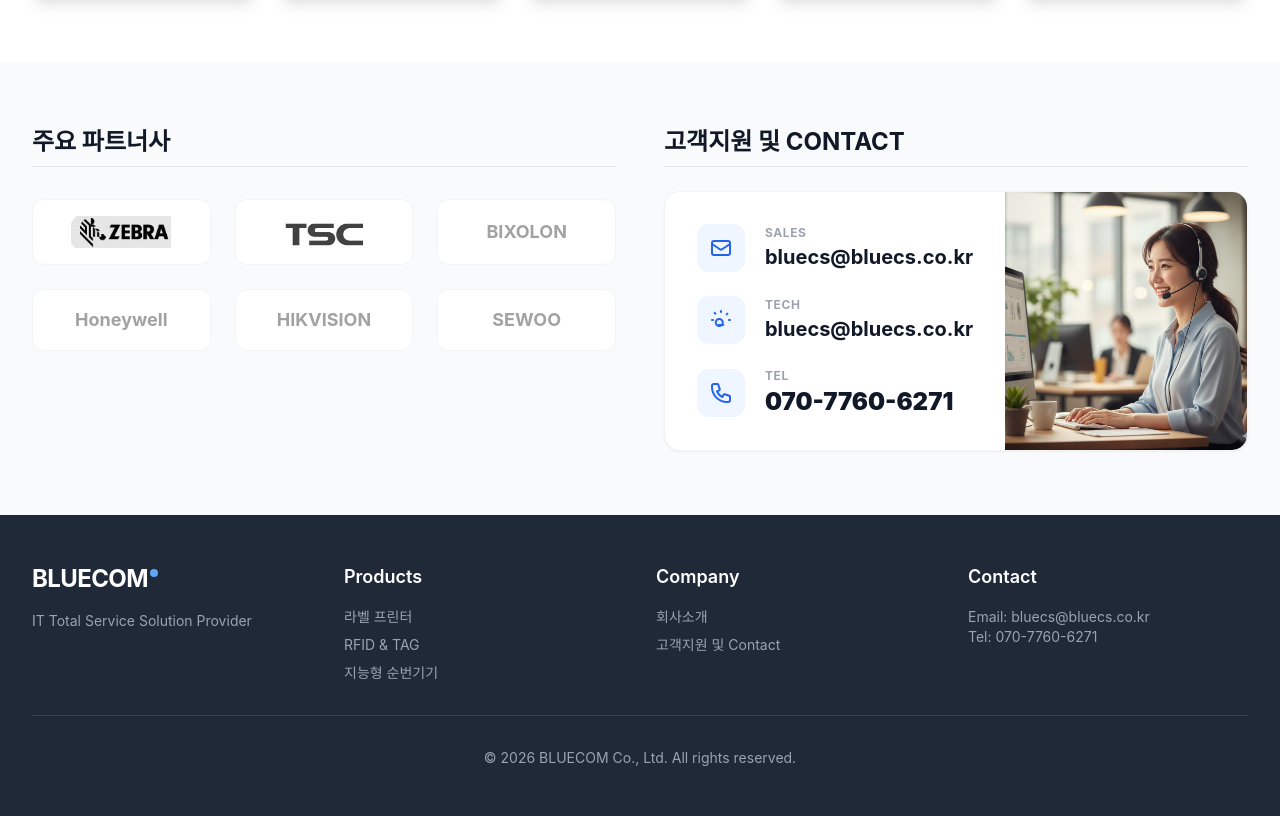
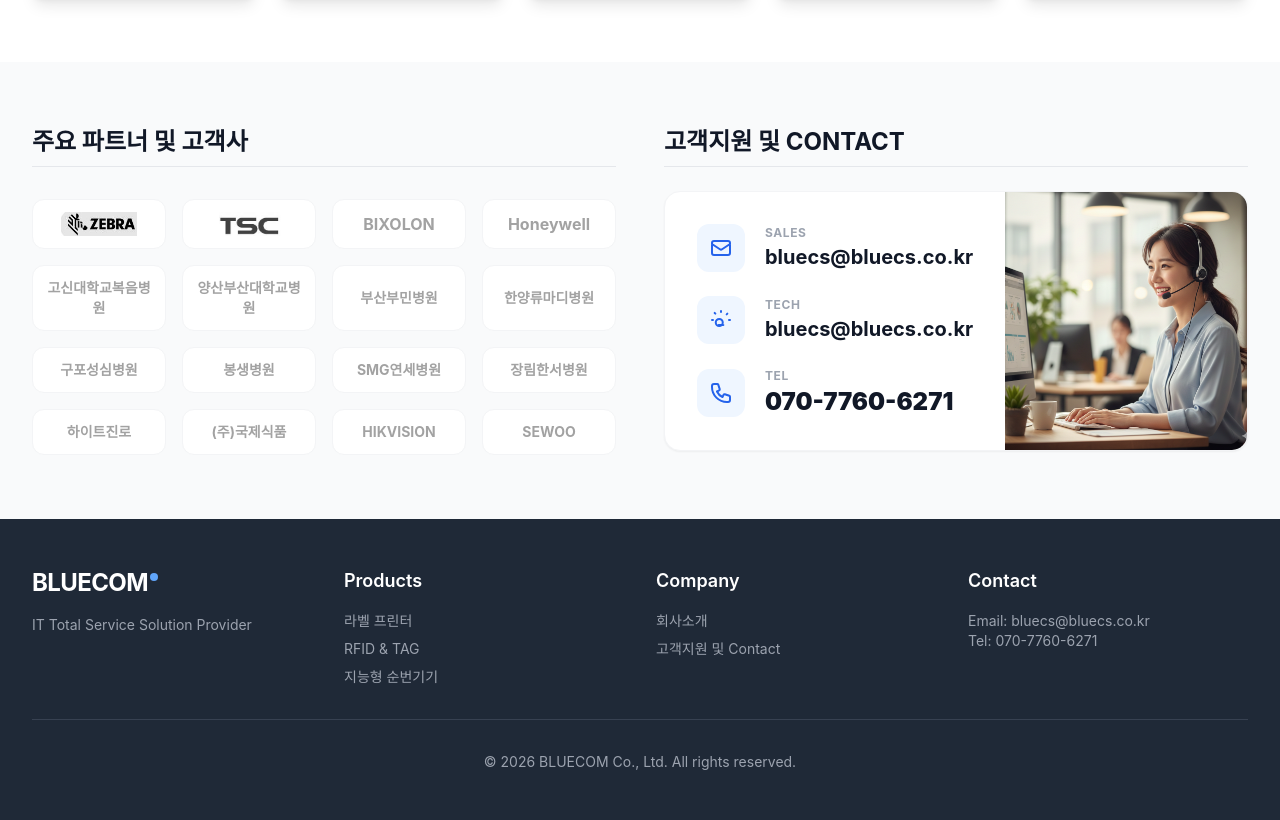
Before and after one commit to gmdcok-crypto/homep, a React (Vite) app: page / in a window 1280 px wide. Shown: the part 2167-2987 px from the top of the page. Built offline with nearby package versions, Linux system fonts and the light colour scheme.

Commit message:
Expand major partners and clients list in SupportSection

```diff
--- a/src/components/SupportSection.jsx
+++ b/src/components/SupportSection.jsx
@@ -6,28 +6,36 @@
         <section className="py-16 bg-gray-50">
             <div className="container mx-auto px-4 sm:px-6 lg:px-8">
                 <div className="grid grid-cols-1 md:grid-cols-2 gap-12 text-left">
-                    {/* Major Partners */}
+                    {/* Major Partners & Clients */}
                     <div>
-                        <h2 className="text-2xl font-bold text-gray-900 mb-6 border-b pb-2 font-display">주요 파트너사</h2>
-                        <div className="grid grid-cols-2 sm:grid-cols-3 gap-6 pt-2">
-                            <div className="flex items-center justify-center p-4 bg-white rounded-xl border border-gray-100 hover:shadow-md transition-all group">
-                                <img src="/images/zebra_logo.jpg" alt="Zebra" className="h-8 object-contain filter grayscale group-hover:grayscale-0 transition-all duration-300" />
+                        <h2 className="text-2xl font-bold text-gray-900 mb-6 border-b pb-2 font-display">주요 파트너 및 고객사</h2>
+                        <div className="grid grid-cols-2 sm:grid-cols-3 lg:grid-cols-4 gap-4 pt-2">
+                            {/* Global Partners */}
+                            <div className="flex items-center justify-center p-3 bg-white rounded-xl border border-gray-100 hover:shadow-md transition-all group">
+                                <img src="/images/zebra_logo.jpg" alt="Zebra" className="h-6 object-contain filter grayscale group-hover:grayscale-0 transition-all duration-300" />
                             </div>
-                            <div className="flex items-center justify-center p-4 bg-white rounded-xl border border-gray-100 hover:shadow-md transition-all group">
-                                <img src="/images/tsc_logo.JPG" alt="TSC" className="h-8 object-contain filter grayscale group-hover:grayscale-0 transition-all duration-300" />
+                            <div className="flex items-center justify-center p-3 bg-white rounded-xl border border-gray-100 hover:shadow-md transition-all group">
+                                <img src="/images/tsc_logo.JPG" alt="TSC" className="h-6 object-contain filter grayscale group-hover:grayscale-0 transition-all duration-300" />
                             </div>
-                            <div className="flex items-center justify-center p-4 bg-white rounded-xl border border-gray-100 hover:shadow-md transition-all group">
-                                <div className="text-gray-400 font-bold text-lg filter grayscale group-hover:grayscale-0 transition-all duration-300">BIXOLON</div>
+                            <div className="flex items-center justify-center p-3 bg-white rounded-xl border border-gray-100 hover:shadow-md transition-all group">
+                                <div className="text-gray-400 font-bold text-base filter grayscale group-hover:grayscale-0 transition-all duration-300">BIXOLON</div>
                             </div>
-                            <div className="flex items-center justify-center p-4 bg-white rounded-xl border border-gray-100 hover:shadow-md transition-all group">
-                                <div className="text-gray-400 font-bold text-lg filter grayscale group-hover:grayscale-0 transition-all duration-300">Honeywell</div>
+                            <div className="flex items-center justify-center p-3 bg-white rounded-xl border border-gray-100 hover:shadow-md transition-all group">
+                                <div className="text-gray-400 font-bold text-base filter grayscale group-hover:grayscale-0 transition-all duration-300">Honeywell</div>
                             </div>
-                            <div className="flex items-center justify-center p-4 bg-white rounded-xl border border-gray-100 hover:shadow-md transition-all group">
-                                <div className="text-gray-400 font-bold text-lg filter grayscale group-hover:grayscale-0 transition-all duration-300">HIKVISION</div>
-                            </div>
-                            <div className="flex items-center justify-center p-4 bg-white rounded-xl border border-gray-100 hover:shadow-md transition-all group">
-                                <div className="text-gray-400 font-bold text-lg filter grayscale group-hover:grayscale-0 transition-all duration-300">SEWOO</div>
-                            </div>
+
+                            {/* Hospitals & Corporate Clients */}
+                            {[
+                                "고신대학교복음병원", "양산부산대학교병원", "부산부민병원", "한양류마디병원",
+                                "구포성심병원", "봉생병원", "SMG연세병원", "장림한서병원",
+                                "하이트진로", "(주)국제식품", "HIKVISION", "SEWOO"
+                            ].map((name, i) => (
+                                <div key={i} className="flex items-center justify-center p-3 bg-white rounded-xl border border-gray-100 hover:shadow-md transition-all group">
+                                    <div className="text-gray-400 font-bold text-[13px] sm:text-sm text-center filter grayscale group-hover:grayscale-0 transition-all duration-300">
+                                        {name}
+                                    </div>
+                                </div>
+                            ))}
                         </div>
                     </div>
 
```
